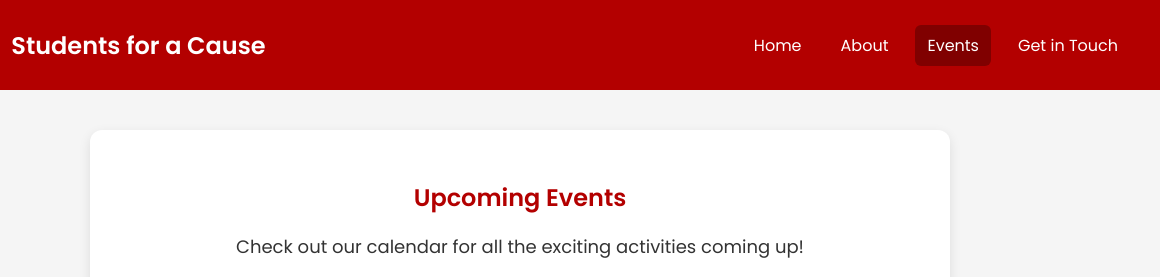
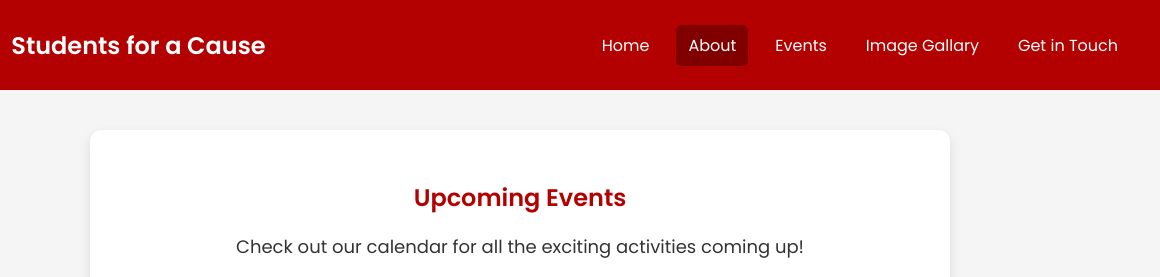
Before and after one commit to ejharden552-SFC/Students-for-a-Cause, a plain HTML site: page events.html in a window 1280 px wide. Shown: the top 277 px of the page, 120-1280 px from the left. Drawn offline with Linux system fonts and the light colour scheme.

Commit message:
Update events.html

```diff
--- a/events.html
+++ b/events.html
@@ -16,8 +16,9 @@
     </div>
     <nav>
       <a href="index.html">Home</a>
-      <a href="about.html">About</a>
-      <a href="events.html" class="active">Events</a>
+      <a href="about.html" class="active">About</a>
+      <a href="events.html">Events</a>
+      <a herf="images.html">Image Gallary</a>
       <a href="contact.html">Get in Touch</a>
     </nav>
   </header>
```
